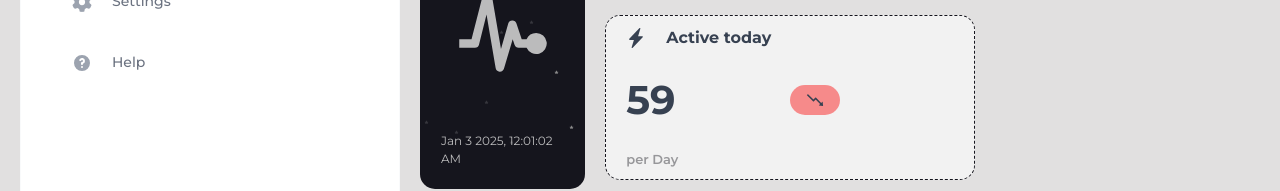
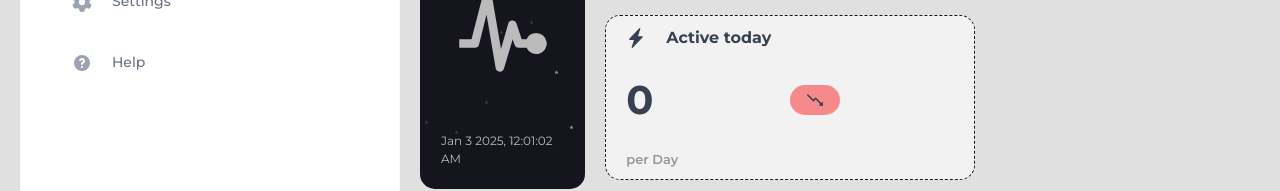
Before and after one commit to YonasWorkneh/traffic_managment, a React (Vite) app: page /dashboard in a window 1280 px wide. Shown: the part 311-502 px from the top of the page. Built offline with nearby package versions, Linux system fonts and the light colour scheme; no server answers.

Commit message:
Update Stats.jsx

```diff
--- a/src/features/dashboard/stats/Stats.jsx
+++ b/src/features/dashboard/stats/Stats.jsx
@@ -32,14 +32,14 @@ function Stats() {
       <div className={styles.first}>
         <Stat
           lable={"Number of Pedestrians"}
-          value={pedestrians * 1000}
+          value={pedestrians}
           trend="up"
           externalInfo="per Month"
           icon={<IoPeople />}
         />
         <Stat
           lable={"Active today"}
-          value={59}
+          value={pedestrians}
           trend="down"
           externalInfo="per Day"
           icon={<BsLightningChargeFill />}
@@ -49,7 +49,7 @@ function Stats() {
       <div className={styles.first}>
         <Stat
           lable={"Sensor Devices"}
-          value={devices * 100}
+          value={devices}
           trend="down"
           externalInfo="Month / June"
           icon={<HiDeviceMobile />}
```
